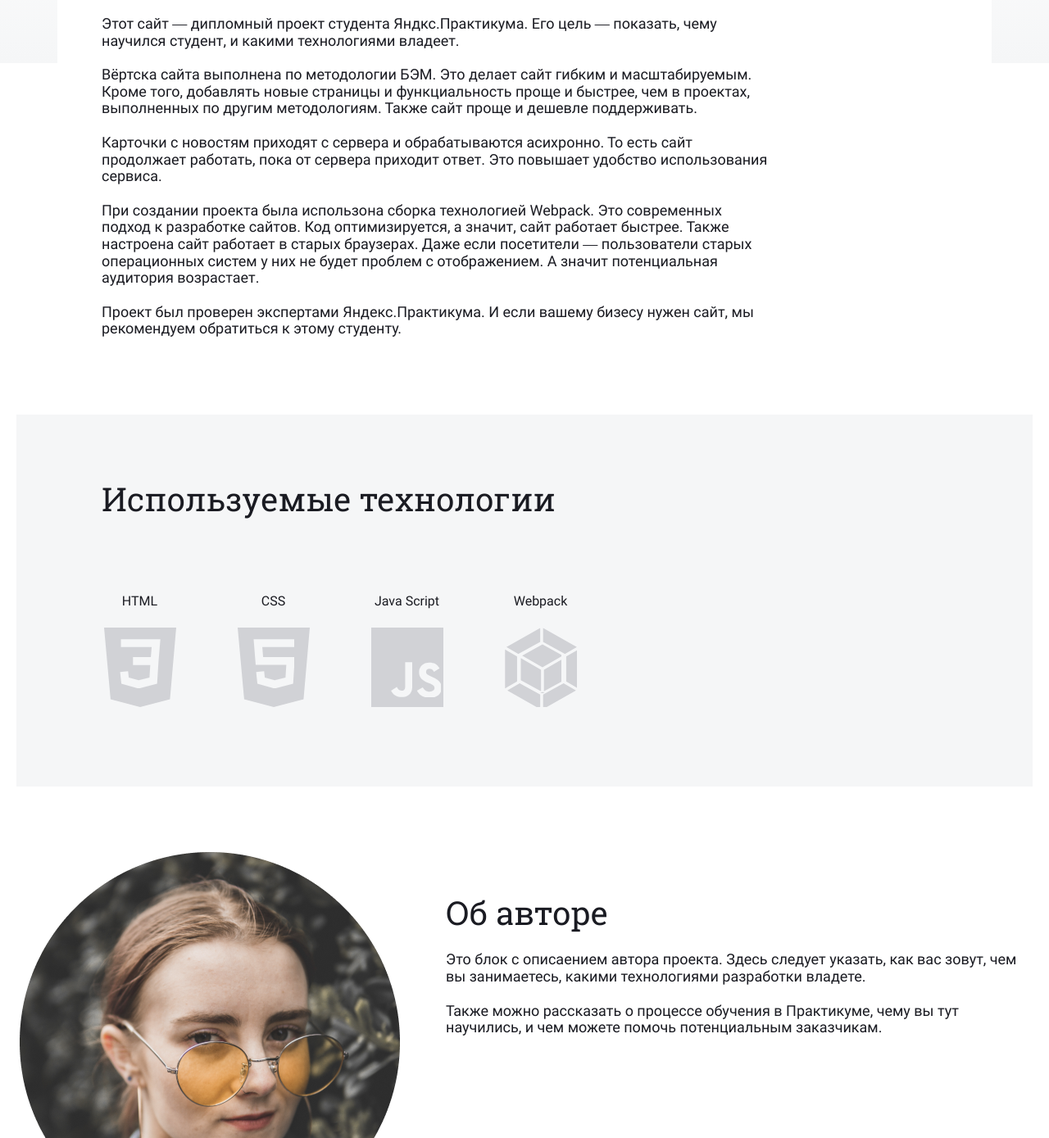
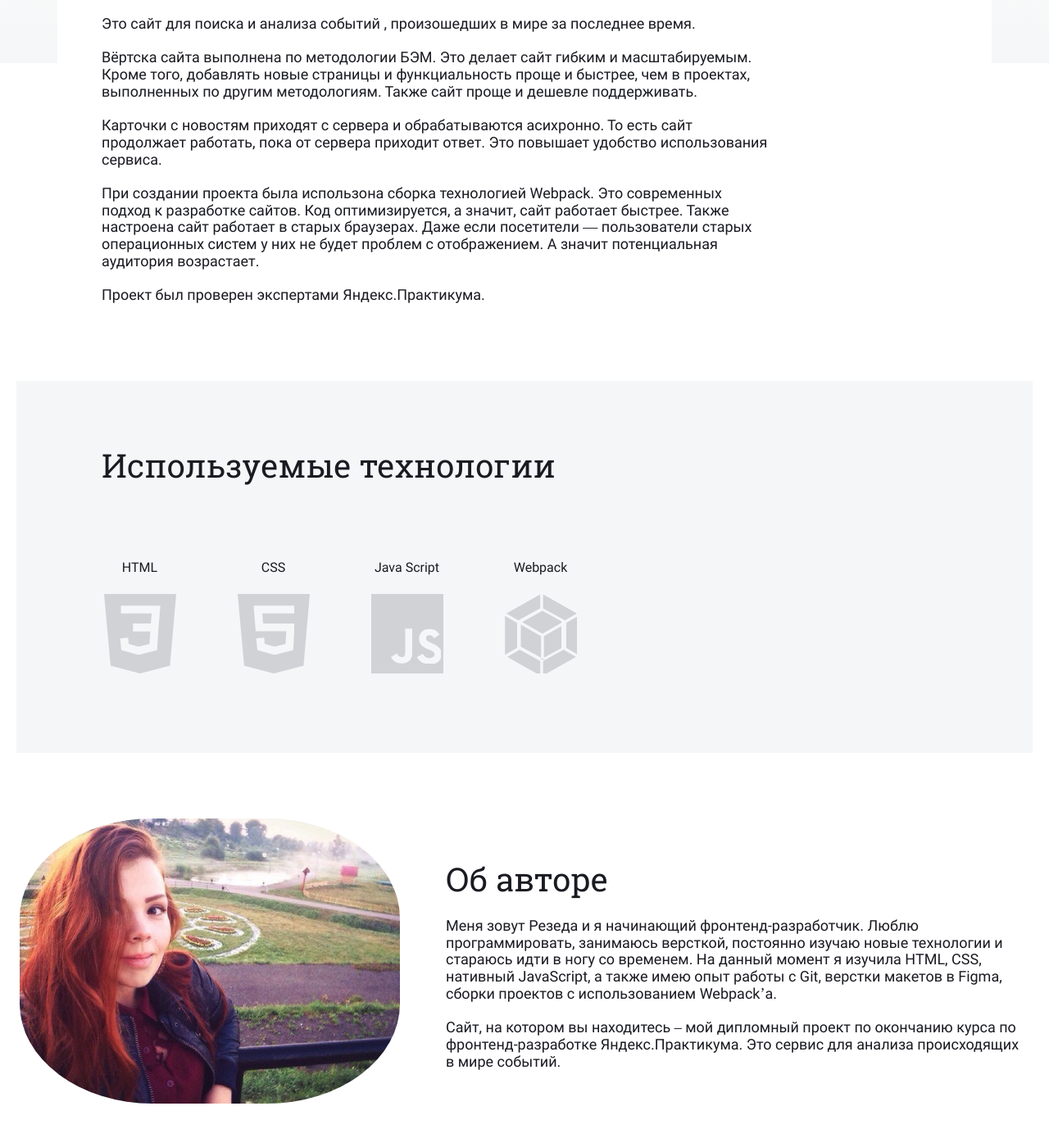
Before and after one commit to sleepycodingfox/News-Analyzer, a website built with webpack: page src/about.html in a window 1280 px wide. Shown: the part 211-1600 px from the top of the page at 82% size. Built offline with nearby package versions, Linux system fonts and the light colour scheme.

Commit message:
changed about-author block, added avatar

```diff
--- a/src/about.html
+++ b/src/about.html
@@ -28,8 +28,7 @@
 					Клиентам
 				</h2>
 				<p class="about__text">
-					Этот сайт — дипломный проект студента Яндкс.Практикума. Его цель — показать, чему научился студент,
-					и какими технологиями владеет. <br> <br> Вёртска сайта выполнена по методологии БЭМ. Это делает сайт
+					Это сайт для поиска и анализа событий , произошедших в мире за последнее время. <br> <br> Вёртска сайта выполнена по методологии БЭМ. Это делает сайт
 					гибким и масштабируемым. Кроме того,
 					добавлять новые страницы и функциальность проще и быстрее, чем в проектах, выполненных по другим
 					методологиям. Также сайт проще и дешевле поддерживать.
@@ -42,8 +41,7 @@
 					браузерах. Даже если посетители — пользователи старых операционных систем у них не будет проблем с
 					отображением. А значит потенциальная аудитория возрастает.
 					<br> <br>
-					Проект был проверен экспертами Яндекс.Практикума. И если вашему бизесу нужен сайт, мы рекомендуем
-					обратиться к этому студенту.
+					Проект был проверен экспертами Яндекс.Практикума.
 				</p>
 			</div>
 		</section>
@@ -87,16 +85,14 @@
 		</section>
 		<section class="about-author">
 			<div class="about-author__wrapper">
-				<img src="<%=require('./images/avatar.png')%>" alt="Вернуться на главную страницу"
+				<img src="<%=require('./images/me.jpg')%>" alt="Вернуться на главную страницу"
 					class="about-author__photo">
 				<div class="about-author__container">
 					<h2 class="about-author__subtitle">
 						Об авторе
 					</h2>
 					<p class="about-author__info">
-						Это блок с описаением автора проекта. Здесь следует указать, как вас зовут, чем вы занимаетесь,
-						какими технологиями разработки владете. <br> <br>Также можно рассказать о процессе обучения в
-						Практикуме, чему вы тут научились, и чем можете помочь потенциальным заказчикам.
+						Меня зовут Резеда и я начинающий фронтенд-разработчик. Люблю программировать, занимаюсь версткой, постоянно изучаю новые технологии и стараюсь идти в ногу со временем. На данный момент я изучила  HTML, CSS, нативный JavaScript,  а также  имею опыт работы с Git, верстки макетов в Figma, сборки проектов с использованием Webpack’a. <br><br>Сайт, на котором вы находитесь – мой дипломный проект по окончанию курса по фронтенд-разработке Яндекс.Практикума. Это сервис для анализа происходящих в мире событий.
 					</p>
 				</div>
 			</div>
--- a/src/blocks/about-author/__wrapper/__photo/about-author__photo.css
+++ b/src/blocks/about-author/__wrapper/__photo/about-author__photo.css
@@ -2,4 +2,5 @@
 	margin-top: 80px;
 	max-width: 464px;
 	max-height: 464px;
+	border-radius: 35%;
 	}
```
Also changed, not shown: src/index.html (+3 -4 lines), src/images/me.jpg (added).
